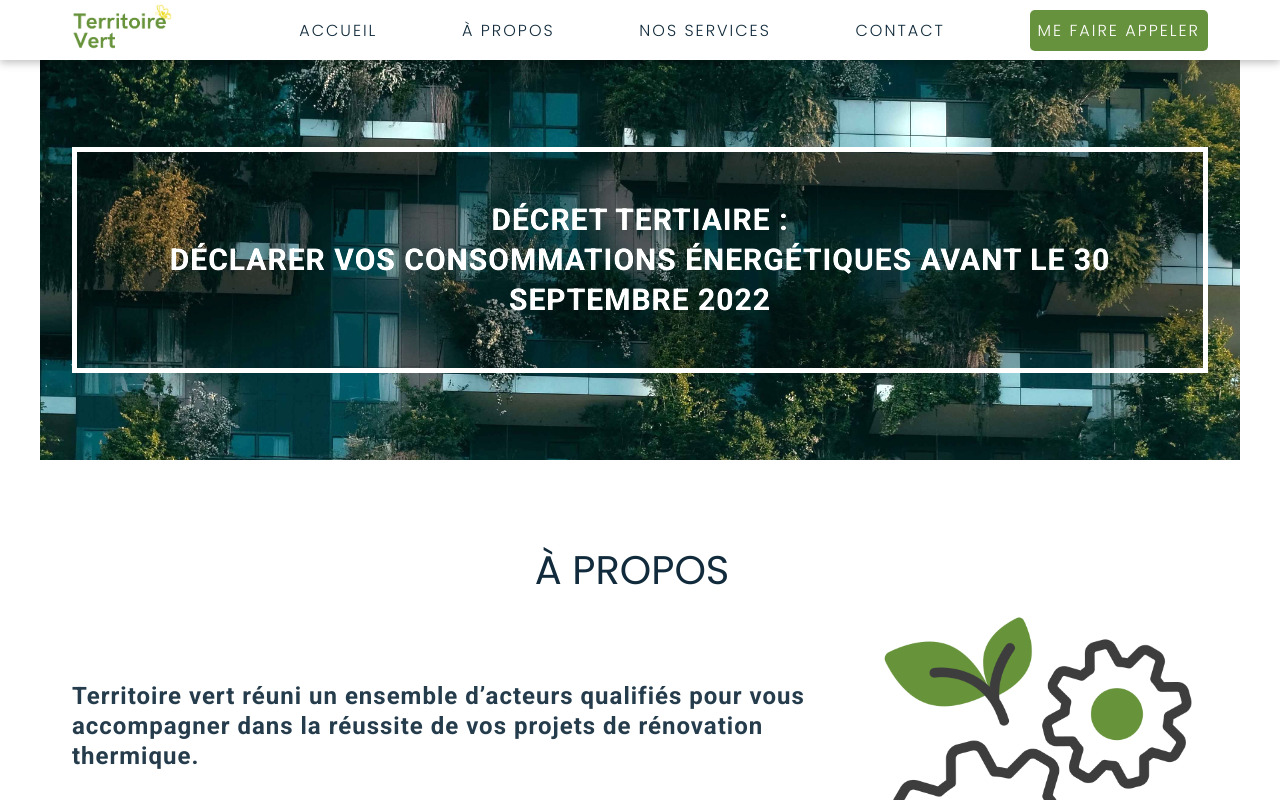
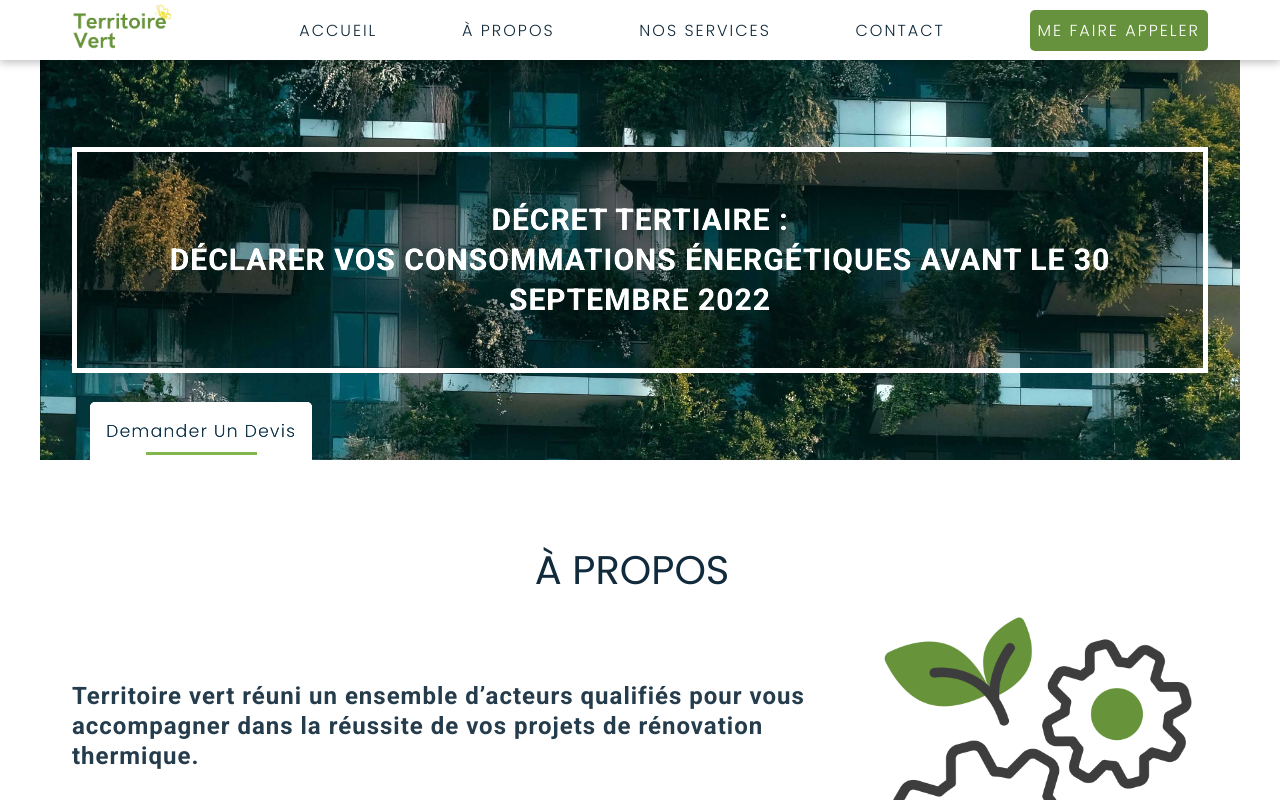
Before and after one commit to MohamedBehhar/territoireVert, a React (Create React App) app: page / in a window 1280 px wide. Shown: the top 800 px of the page. Built offline with nearby package versions, Linux system fonts and the light colour scheme.

Commit message:
solving scroll problem

```diff
--- a/src/App.js
+++ b/src/App.js
@@ -15,7 +15,6 @@ function App() {
         <Route path="/mention-legales" component={MentionLegal} exact/>
         <Route path="/donnees-personnelles" component={PrivacyPolicy} exact/>
       </BrowserRouter>
-
     </>
   );
 }
--- a/src/Context.jsx
+++ b/src/Context.jsx
@@ -14,12 +14,12 @@ export const AppProvider = ({children}) => {
 		{
 			var windowHeight = window.innerHeight;
 			var revealTop = reveals[i].getBoundingClientRect().top;
-			var revealPoint = 10;
+			var revealPoint = 0;
 
 			if (revealTop < windowHeight - revealPoint)
 				reveals[i].classList.add('active');
-			else
-				reveals[i].classList.remove('active');
+			// else
+			// 	reveals[i].classList.remove('active');
 		}
 	}
 
--- a/src/components/Footer.jsx
+++ b/src/components/Footer.jsx
@@ -14,7 +14,7 @@ const Footer = () => {
 				</div>
 				<div className="links">
 					<Link  className="link" to="/mention-legales">Mentions légales</Link>
-					<Link className="link" to="/donnees-personnelles">Politique de confidentialité</Link>
+					<Link className="link" to="/donnees-personnelles" >Politique de confidentialité</Link>
 				</div>
 				<p>@Territoire Vert-2022</p>
 			</div>
--- a/src/components/Home.jsx
+++ b/src/components/Home.jsx
@@ -7,6 +7,9 @@ const Home = () => {
 			<a href="#contact">
 				<h1>Décret tertiaire : <br /> Déclarer vos consommations énergétiques avant le 30 septembre 2022</h1>
             </a>
+		<button className="home-btn">
+			<a href="#contact">demander un devis</a>
+		</button>
 		</section>
 	</div>
   )
--- a/src/index.js
+++ b/src/index.js
@@ -6,13 +6,14 @@ import { AppProvider } from './Context';
 import reportWebVitals from './reportWebVitals';
 
 
+
+
 ReactDOM.render(
     <React.StrictMode>
       <BrowserRouter>
         <AppProvider>
           <App />
         </AppProvider>
-
       </BrowserRouter>
     </React.StrictMode>,
   document.getElementById('root')
--- a/src/pages/Main.jsx
+++ b/src/pages/Main.jsx
@@ -5,13 +5,18 @@ import Home from '../components/Home';
 import Navbar from '../components/Navbar';
 import Sidebar from '../components/Sidebar';
 import Services from '../components/Services';
+import { useEffect } from 'react'
+
 
 import React from 'react'
 
 const Main = () => {
+  useEffect(()=> {
+		window.scrollTo(0,0)
+	}, [])
   return (
 	<div>
-		<Navbar />
+		  <Navbar />
         <Sidebar />
         <Home />
         <About />
--- a/src/pages/MentionLegales.jsx
+++ b/src/pages/MentionLegales.jsx
@@ -1,8 +1,12 @@
 import React from 'react'
 import { Link } from 'react-router-dom'
+import { useEffect } from 'react'
 
 
 const MentionLegal = () => {
+  useEffect(()=> {
+		window.scrollTo(0,0)
+	}, [])
   return (
     <div className='mention container'>
       <div className="logo-container">
@@ -100,7 +104,7 @@ const MentionLegal = () => {
         </p>
         <br />
         <p>
-        Intelead n’est pas responsable et ne peut donc garantir : <br /> <br />
+        Intelead n’est pas responsable et ne peut donc garantir : <br />
         la fiabilité, la pertinence, la mise à jour, ou l’exhaustivité de leur contenu,
         leur accès et leur bon fonctionnement technique. <br />
         En cas de litige entre un site référencé sur le site et un Utilisateur, la responsabilité de Intelead ne pourra être recherchée. Seule la responsabilité de l’éditeur du site référencé sur le site pourra être engagée.
@@ -108,7 +112,7 @@ const MentionLegal = () => {
       </section>
       <div className="btn-container">
 			<button className='back-home'>
-				<Link className='link' to="/#home">Revenir sur la page d'accueil</Link>
+				<Link className='link' to="/">Revenir sur la page d'accueil</Link>
 			</button>
 		</div>
     </div>
--- a/src/pages/PrivacyPolicy.jsx
+++ b/src/pages/PrivacyPolicy.jsx
@@ -1,7 +1,11 @@
 import React from 'react'
 import { Link } from 'react-router-dom'
+import { useEffect } from 'react'
 
-const privacyPolicy = () => {
+const PrivacyPolicy = () => {
+	useEffect(()=> {
+		window.scrollTo(0,0)
+	}, [])
   return (
 	<div className='privacy container'>
 		<div className="logo-container">
@@ -55,11 +59,11 @@ const privacyPolicy = () => {
 
 		<div className="btn-container">
 			<button className='back-home'>
-				<Link className='link' to="/">Revenir sur la page d'accueil</Link>
+			<Link className='link' to="/">Revenir sur la page d'accueil</Link>
 			</button>
 		</div>
 	</div>
   )
 }
 
-export default privacyPolicy
+export default PrivacyPolicy
--- a/src/styles/_footer.scss
+++ b/src/styles/_footer.scss
@@ -27,7 +27,7 @@
 				color: $dark-grey;
 				cursor: pointer;
 				transition: color ease-in-out 200ms;
-				font-size: 1.2rem;
+				font-size: 1.4rem;
 				&:hover{
 					color: $green;
 				}
--- a/src/styles/_home.scss
+++ b/src/styles/_home.scss
@@ -22,6 +22,30 @@
 			text-align: center;
 			background-color: rgba(0, 0, 0, 0.244);
 			font-family: $Frobot;
+		}
+	}
+	.home-btn{
+		position: absolute;
+		bottom: 0px;
+		left: 50px;
+		background: white;
+		padding: 1rem;
+		border: none;
+		border-radius: 5px 5px 0 0;
+		a{
+			color: $dark-grey;
+			font-family: $Font-poppins;
+			text-transform: capitalize;
+		}
+		&::after{
+			content: "";
+			width: 50%;
+			height: 3px;
+			background-color: $green;
+			bottom: 5px;
+			border: 50%;
+			left: 25%;
+			position: absolute;
 		}
 	}
 }
--- a/src/styles/index.scss
+++ b/src/styles/index.scss
@@ -105,7 +105,7 @@ p {
 // Scroll fade-in animation style
 .reveal{
 	position: relative;
-	transform: translateY(100px);
+	transform: translateY(50px);
 	opacity: 0;
 	transition: all ease-in-out 700ms;
 }
```
